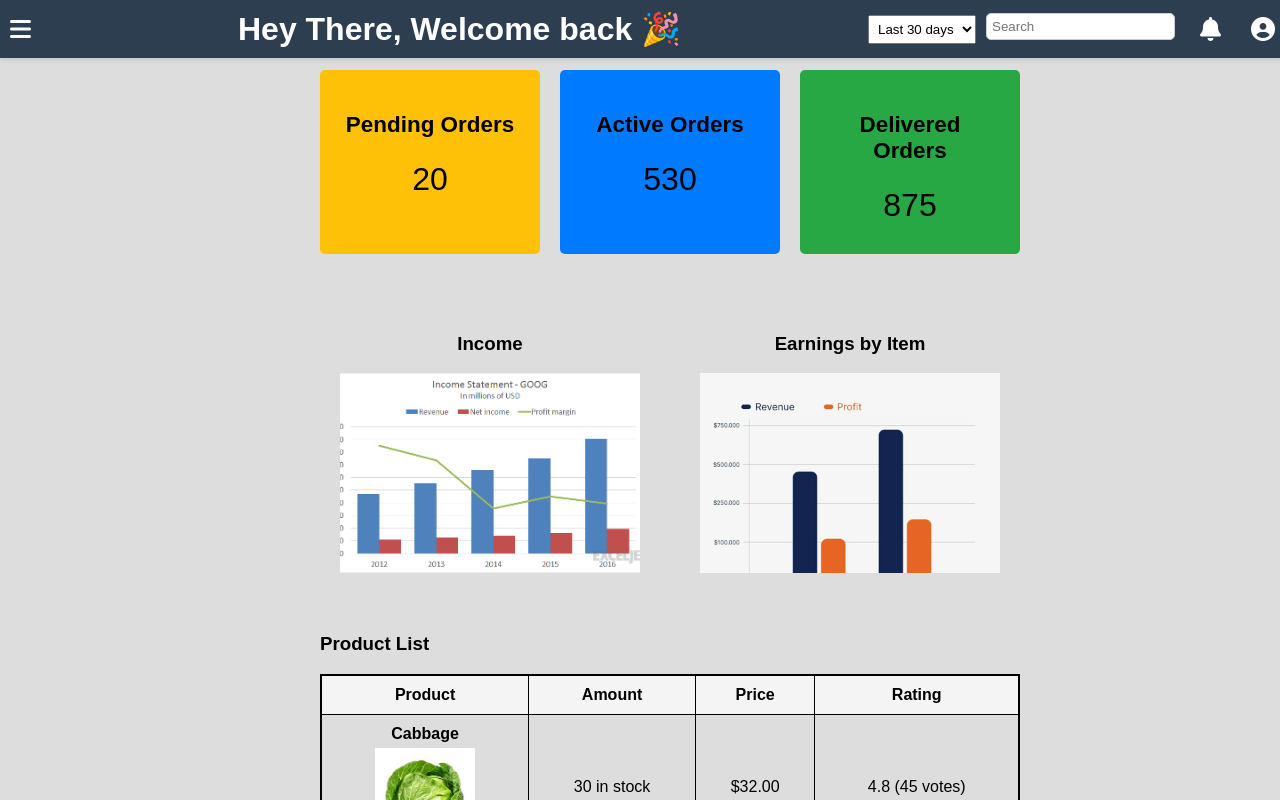
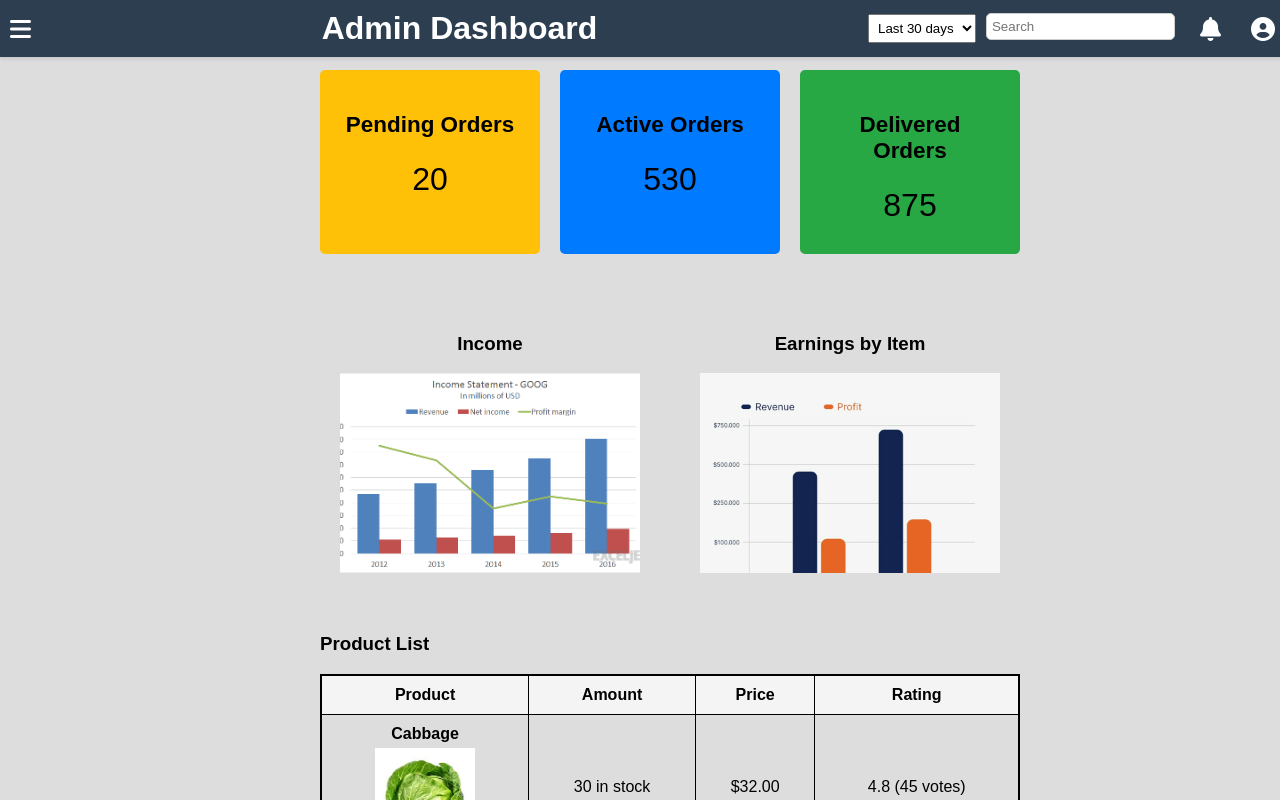
Before and after one commit to Nivetha1701/App_Development, a React (Create React App) app in the folder frontend/: page /admin in a window 1280 px wide. Shown: the top 800 px of the page. Built offline with nearby package versions, Linux system fonts and the light colour scheme.

Commit message:
frontend

```diff
--- a/frontend/src/Components/Admin.js
+++ b/frontend/src/Components/Admin.js
@@ -31,7 +31,7 @@
     <div className="admin-dashboard">
       <header className="main-header">
         <i className="fas fa-bars menu-icon" onClick={toggleSidebar}></i>
-        <h1>Hey There, Welcome back <span>🎉</span></h1>
+        <h1>Admin Dashboard</h1>
         <div className="header-right">
           <select>
             <option>Last 30 days</option>
--- a/frontend/src/Components/Login.js
+++ b/frontend/src/Components/Login.js
@@ -85,6 +85,7 @@
             />
             {errors.password && <div className="error">{errors.password}</div>}
           </div>
+          <a href="/forgot-password" className="forgot-password-link">Forgot Password?</a>
           <button type="submit">Login</button>
           <p>Not registered yet? <Link to="/register">Sign up</Link></p>
         </form>
--- a/frontend/src/Components/User.js
+++ b/frontend/src/Components/User.js
@@ -27,7 +27,7 @@
     <div className="user-dashboard">
       <header className="main-header">
         <i className="fas fa-bars menu-icon" onClick={toggleSidebar}></i>
-        <h1>Welcome, User <span>🎉</span></h1>
+        {/* <h1>Welcome, User <span>🎉</span></h1> */}
         <div className="header-right">
           <input type="text" placeholder="Search" />
           <i className="fas fa-bell"></i>
```
